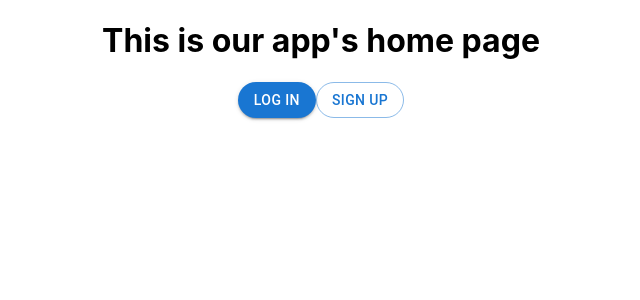
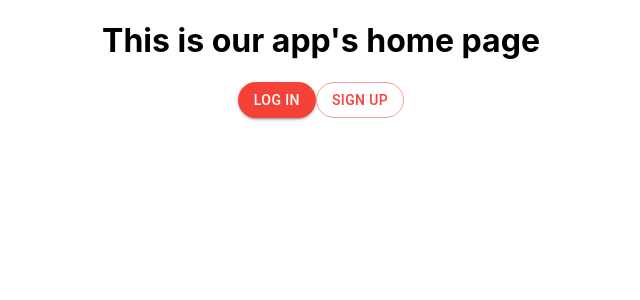
Before and after one commit to nicscobey/ringo-project3-frontend, a React (Create React App) app: page / in a window 1280 px wide. Shown: the top 300 px of the page, without its empty margins (319-959 px from the left). Built offline with nearby package versions, Linux system fonts and the light colour scheme.

Commit message:
test color red

```diff
--- a/src/App.js
+++ b/src/App.js
@@ -4,11 +4,14 @@ import Header from './components/Header';
 import Main from './components/Main';
 import Login from './pages/Login';
 import Signup from './pages/Signup';
+import ColorTheme from './components/ColorTheme';
+import { ThemeProvider } from '@mui/system';
 
 
 function App() {
   return (
     <div className="App">
+      <ThemeProvider theme={ColorTheme}>
       <Switch>
         <Route exact path="/">
           <Login />
@@ -21,6 +24,7 @@ function App() {
           <Main />
         </Route>
       </Switch>
+      </ThemeProvider>
     </div>
   );
 }
--- /dev/null
+++ b/src/components/ColorTheme.js
@@ -0,0 +1,12 @@
+import { createTheme } from "@mui/material"
+import { indigo } from "@mui/material/colors"
+
+const ColorTheme = createTheme({
+    palette: {
+        primary: {
+            main: '#f44336'
+        }
+    }
+})
+
+export default ColorTheme
```
